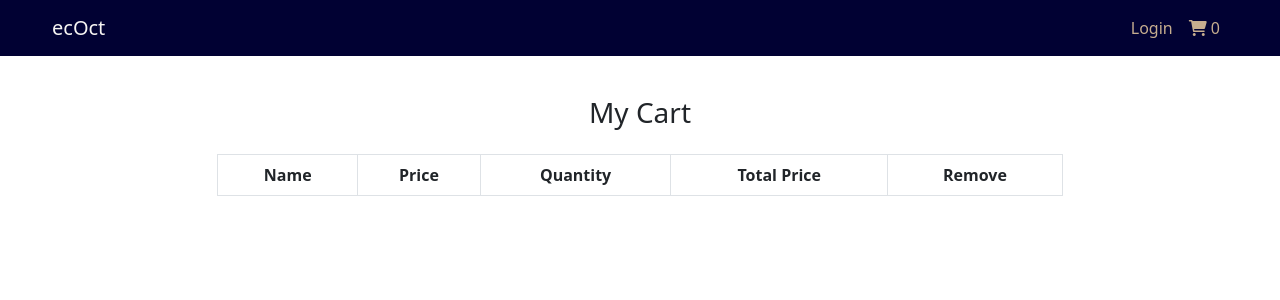
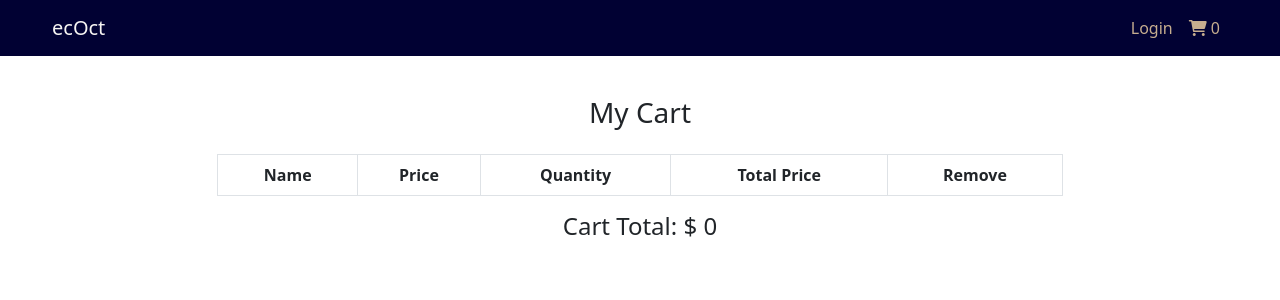
Before and after one commit to Sahim-Nazif/ecOct-FrontEnd, a React (Create React App) app: page /cart in a window 1280 px wide. Shown: the top 300 px of the page. Built offline with nearby package versions, Linux system fonts and the light colour scheme.

Commit message:
use reduce func to calculate car-total

```diff
--- a/src/screens/Cartscreen.js
+++ b/src/screens/Cartscreen.js
@@ -8,7 +8,9 @@ const Cartscreen = () => {
 
     const dispatch=useDispatch()
 
-    const {cartItems}= cartReducerState
+     const {cartItems}= cartReducerState
+
+    let cartTotal=cartItems.reduce((acc, item)=>acc + (item.price*item.quantity),0)
     return (
         <div>
            <div className='row mt-3 justify-content-center'>
@@ -45,12 +47,13 @@ const Cartscreen = () => {
                                         </td>
 
                                         <td>${item.price * item.quantity}</td>
-                                        <td><i className="fas fa-trash" onClick={()=>dispatch(deleteFromCart(item))}></i></td>
+                                       <td><i className="fas fa-trash" onClick={()=>dispatch(deleteFromCart(item))}></i></td>
                                      </tr>
 
                                     )
 
                                 })}
+
                         </tbody>
 
                     </table>
@@ -58,6 +61,7 @@ const Cartscreen = () => {
                 </div>
 
            </div>
+           <h4>Cart Total: $ {cartTotal}</h4>
         </div>
     )
 }
```
